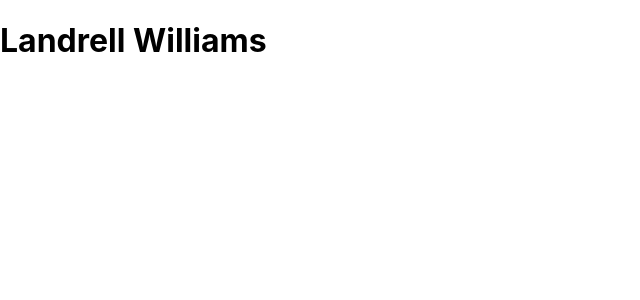
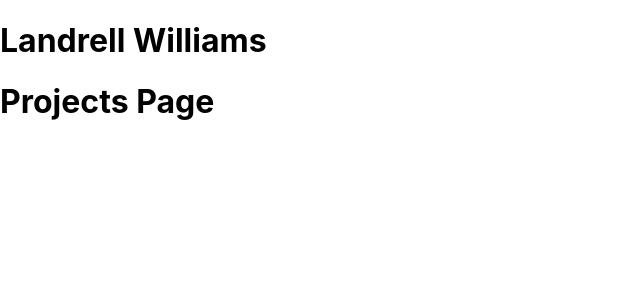
Before and after one commit to ldw5/ReactPortfolio, a React (Create React App) app: page /projects in a window 1280 px wide. Shown: the top 300 px of the page, without its empty margins (0-640 px from the left). Built offline with nearby package versions, Linux system fonts and the light colour scheme.

Commit message:
added homepage and project page

```diff
--- a/src/App.js
+++ b/src/App.js
@@ -1,12 +1,17 @@
-import { BrowserRouter, Route, Switch} from "react-router-dom";
-import Homepage from "./components/Homepage"
+import { BrowserRouter, Route, Switch } from "react-router-dom"
+import Homepage from "./components/Homepage";
+import Projects from "./pages/Projects";
 
 const App = () => {
   return (
     <BrowserRouter>
-    <Homepage/>
+      <Route path="/">
+        <Homepage />
+      </Route>
+      <Route path="/projects">
+        <Projects />
+      </Route>
     </BrowserRouter>
   );
 }
-
 export default App;
--- a/src/components/Homepage.js
+++ b/src/components/Homepage.js
@@ -1,9 +1,8 @@
-const App = () => {
+const Homepage = () => {
     return (
       <>
       <h1>Landrell Williams</h1>
       </>
     );
   }
-
-  export default App;
+  export default Homepage;
--- /dev/null
+++ b/src/pages/Projects.js
@@ -0,0 +1,8 @@
+const Projects = () => {
+    return (
+      <>
+      <h1>Projects Page</h1>
+      </>
+    );
+  }
+  export default Projects;
```
